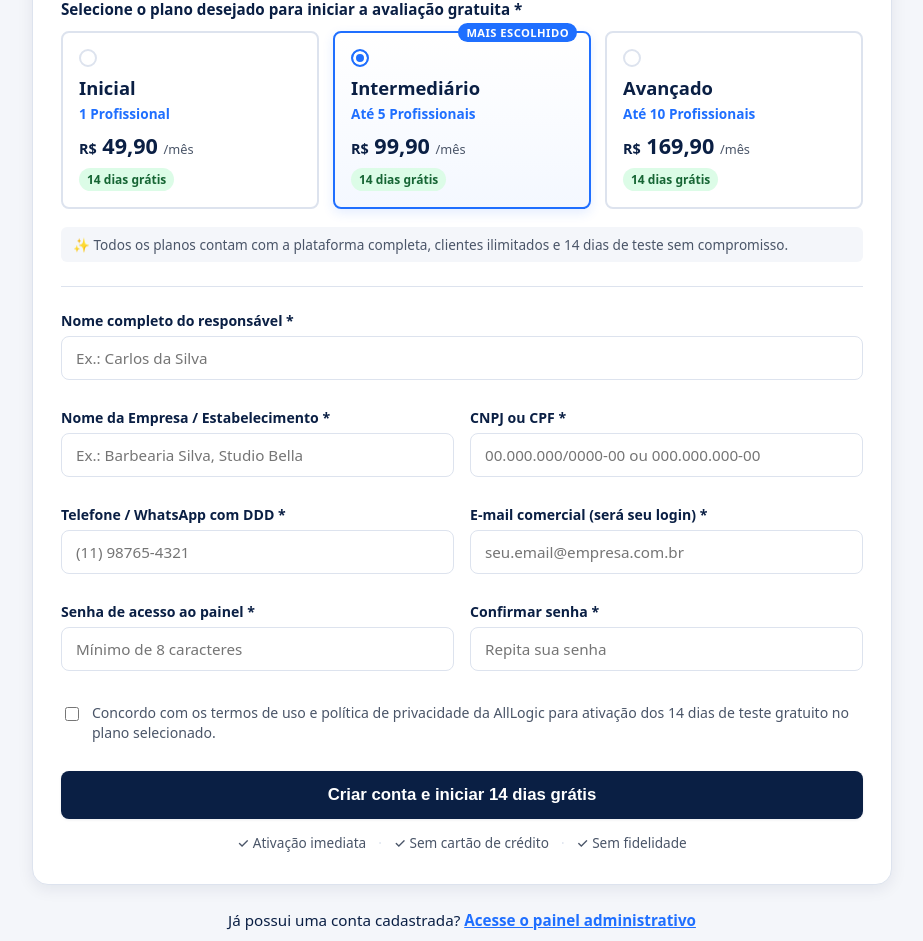
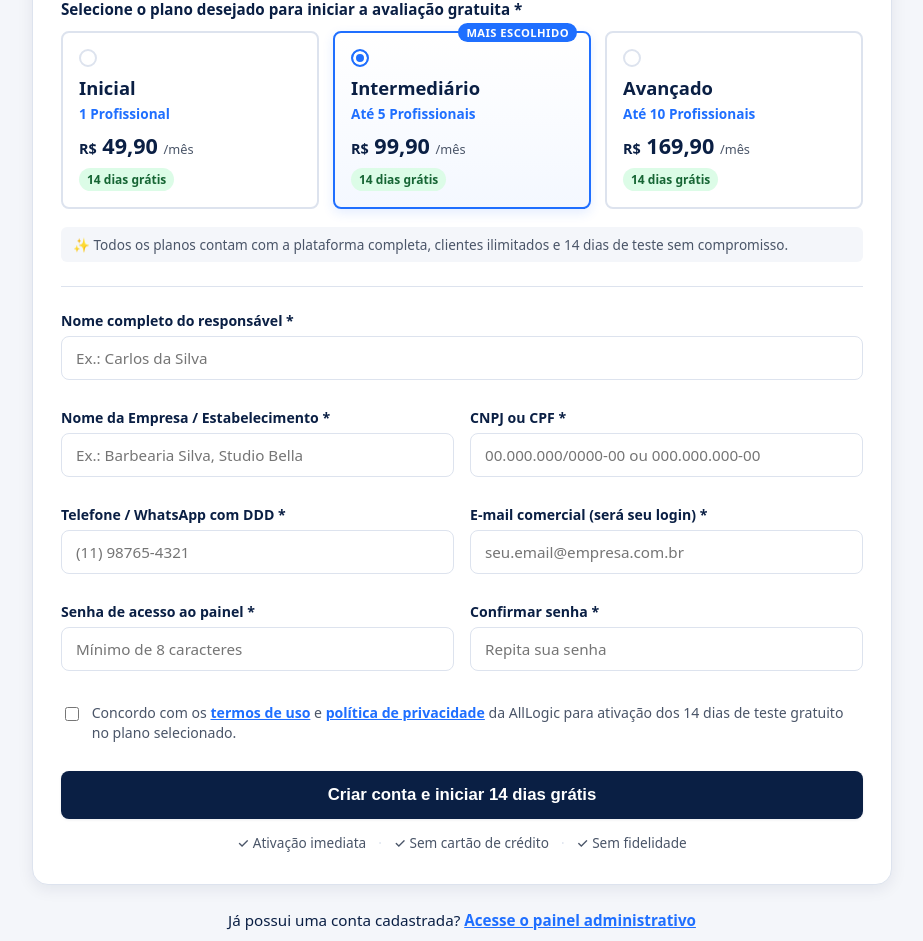
Before and after one commit to lucasdresler/alllogic-scheduler, a Flask app: page /agillex in a window 1280 px wide. Shown: the part 673-1614 px from the top of the page, without its empty margins (178-1101 px from the left). Run offline with Flask 3, Linux system fonts and the light colour scheme; data that the repository does not hold is empty; some libraries are stand-ins or nearby versions.

Commit message:
fix(agillex): adicionar links externos para termos de uso e politica de privacidade no checkbox de cadastro

```diff
--- a/templates/agillex.html
+++ b/templates/agillex.html
@@ -184,7 +184,7 @@
                 <div class="agillex-termos-wrapper">
                     <label class="agillex-checkbox-label" for="input-termos">
                         <input type="checkbox" id="input-termos" name="termos" value="1" {% if valores.get('termos') %}checked{% endif %} required>
-                        <span>Concordo com os termos de uso e política de privacidade da AllLogic para ativação dos 14 dias de teste gratuito no plano selecionado.</span>
+                        <span>Concordo com os <a href="https://alllogiconline.com.br/termos-de-uso/" target="_blank" rel="noopener noreferrer" onclick="event.stopPropagation();" class="agillex-link-legal">termos de uso</a> e <a href="https://alllogiconline.com.br/politica-de-privacidade/" target="_blank" rel="noopener noreferrer" onclick="event.stopPropagation();" class="agillex-link-legal">política de privacidade</a> da AllLogic para ativação dos 14 dias de teste gratuito no plano selecionado.</span>
                     </label>
                 </div>
 
@@ -635,6 +635,17 @@ body {
     cursor: pointer;
 }
 
+.agillex-checkbox-label .agillex-link-legal {
+    color: var(--alllogic-secondary);
+    text-decoration: underline;
+    font-weight: 600;
+    transition: color 0.15s ease;
+}
+
+.agillex-checkbox-label .agillex-link-legal:hover {
+    color: var(--alllogic-primary);
+}
+
 /* Botão Submit */
 .agillex-btn-submit {
     width: 100%;
```
